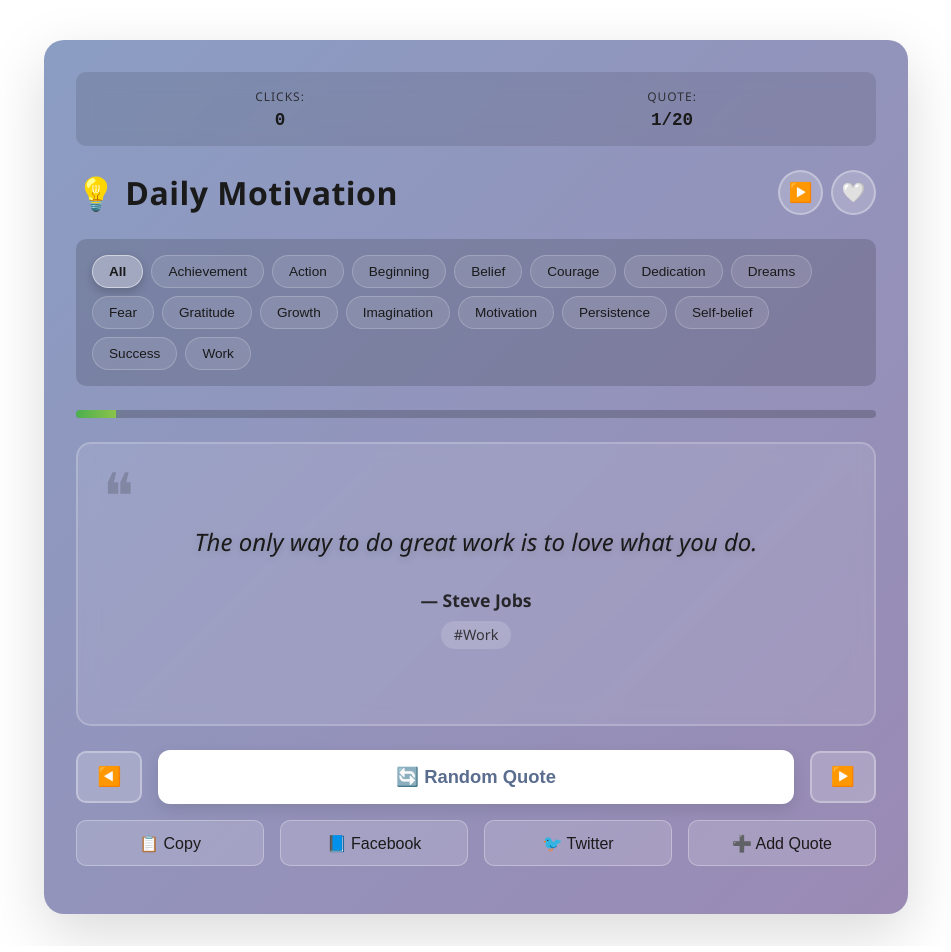
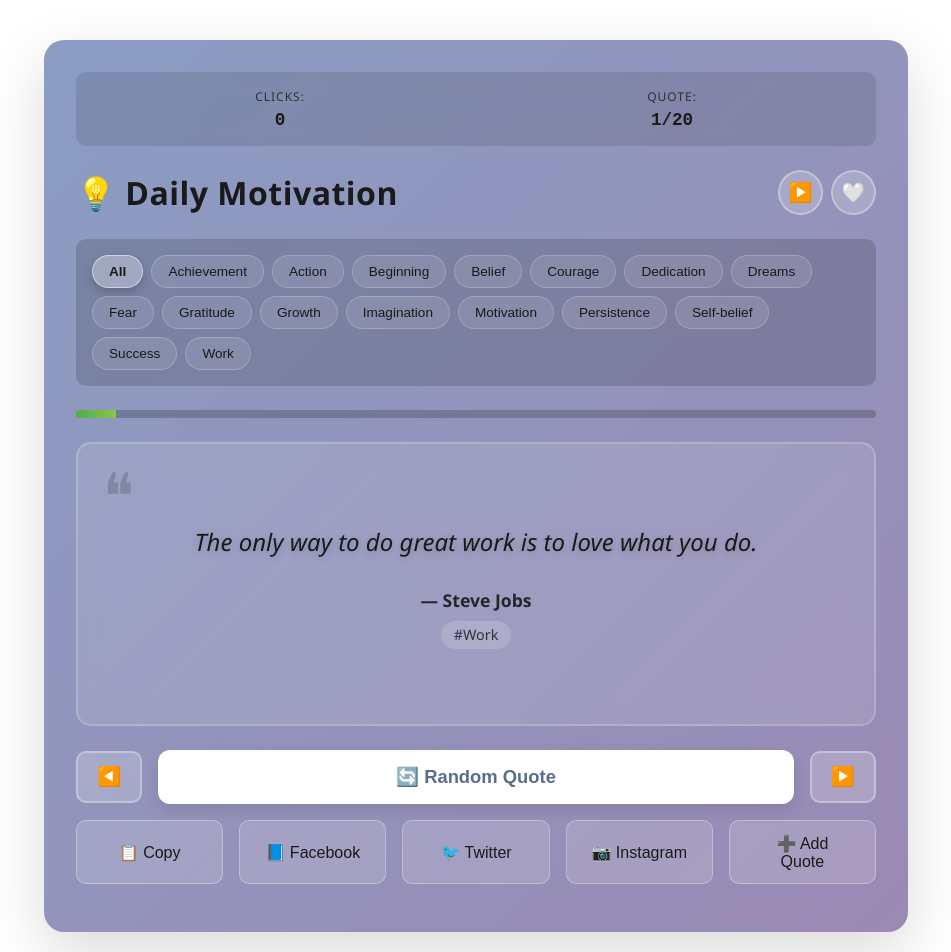
Before and after one commit to Ala-ADN/productini, an Angular app: page / in a window 1280 px wide. Shown: the top 952 px of the page, without its empty margins (164-1115 px from the left). Built offline with nearby package versions, Linux system fonts and the light colour scheme.

Commit message:
feat: add Instagram sharing functionality to quote generator

```diff
--- a/src/app/quote-generator/quote-generator.component.css
+++ b/src/app/quote-generator/quote-generator.component.css
@@ -379,6 +379,11 @@
   border-color: rgba(29, 161, 242, 0.5);
 }
 
+.instagram-btn:hover {
+  background: linear-gradient(45deg, rgba(225, 48, 108, 0.3), rgba(193, 53, 132, 0.3));
+  border-color: rgba(225, 48, 108, 0.5);
+}
+
 .favorites-count {
   text-align: center;
   padding: 0.8rem;
--- a/src/app/quote-generator/quote-generator.component.html
+++ b/src/app/quote-generator/quote-generator.component.html
@@ -87,6 +87,9 @@
     <button class="action-btn social-btn twitter-btn" (click)="shareOnTwitter()" title="Share on Twitter">
       🐦 Twitter
     </button>
+    <button class="action-btn social-btn instagram-btn" (click)="shareOnInstagram()" title="Share on Instagram">
+      📷 Instagram
+    </button>
     <button class="action-btn" (click)="toggleAddQuoteForm()" title="Add Your Own Quote">
       ➕ Add Quote
     </button>
--- a/src/app/quote-generator/quote-generator.component.ts
+++ b/src/app/quote-generator/quote-generator.component.ts
@@ -222,6 +222,20 @@ export class QuoteGeneratorComponent {
     window.open(url, 'twitter-share', 'width=600,height=400');
   }
 
+  shareOnInstagram(): void {
+    const quote = this.currentQuote();
+    const text = `"${quote.text}" - ${quote.author}`;
+
+    // Copy to clipboard
+    navigator.clipboard.writeText(text).then(() => {
+      // Show alert
+      alert('Quote copied to clipboard! ✓\n\nPaste it in your Instagram post or story.');
+
+      // Open Instagram in new tab
+      window.open('https://www.instagram.com/', 'instagram-share');
+    });
+  }
+
   toggleAddQuoteForm(): void {
     this.showAddQuoteForm.update(state => !state);
     // Reset form when closing
```
